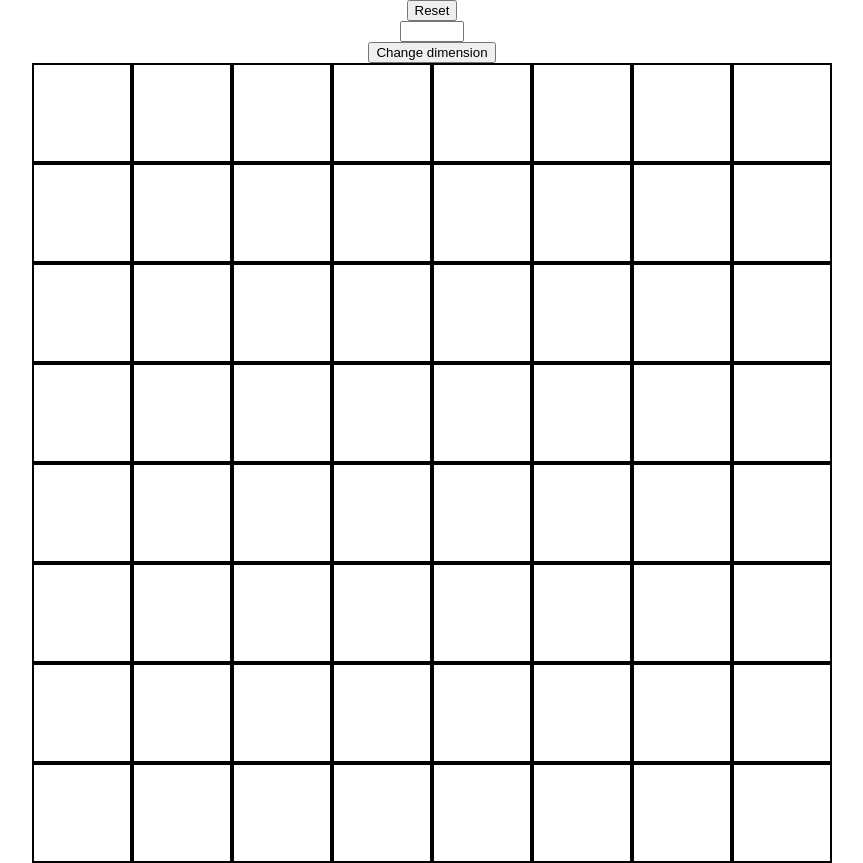
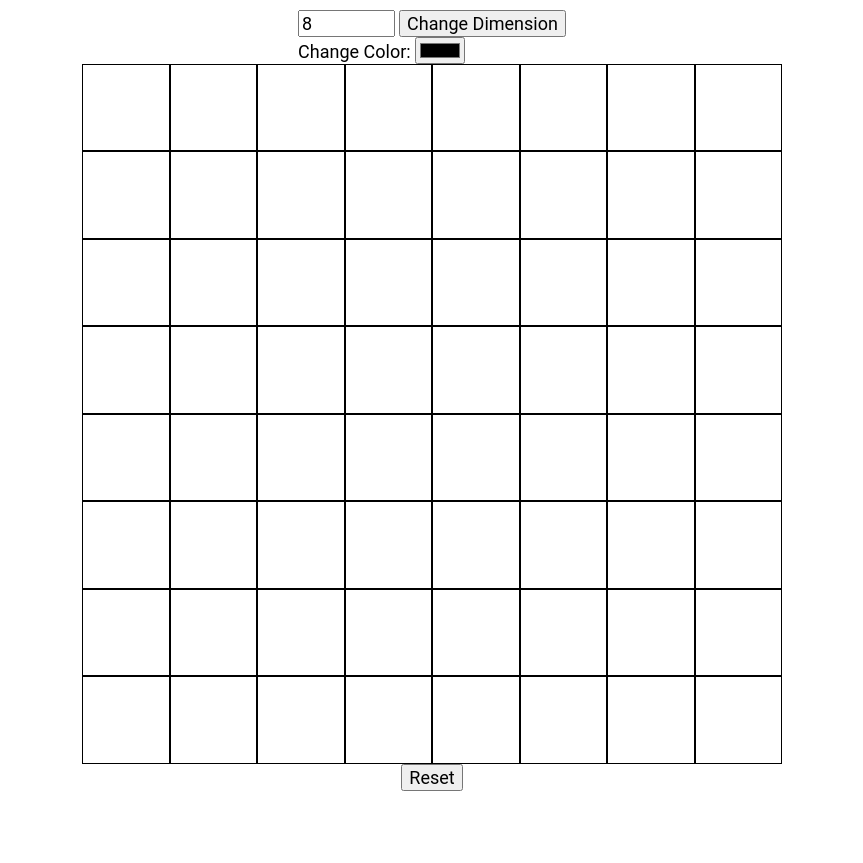
Before and after one commit to jawarbx/odin-etchasketch, a plain HTML site: page index.html in a window 1280 px wide. Shown: the whole page, without its empty margins (208-1071 px from the left). After the commit the page ends 800 px from the top, so only its background shows below. Drawn offline with Linux system fonts and the light colour scheme.

Commit message:
Added dimension picker and color picker

```diff
--- a/index.html
+++ b/index.html
@@ -11,14 +11,25 @@
 	</head>
 
 	<body>
-		<button id="reset-button">Reset</button>
+		<div class='options'>
 			<input
 								type='number'
 								id='dimension'
 								name='dimension'
+								value='8';
 								min='1'
 								max='100'>
-		<input type='Submit' value='Change dimension'>
+					<button id='dim-button'>Change Dimension</button>
+			<div class='color'>
+				Change Color:
+					<input
+							type='color'
+							id='single-color'
+							name='single-color'>
+
+			</div>
+		</div>
 				<div class=drawing-container></div>
+		<button id="reset-button">Reset</button>
 	</body>
 </html>
--- a/script.js
+++ b/script.js
@@ -1,10 +1,17 @@
 // Initialize drawing display variables
+let singleColorSelector = document.querySelector('#single-color');
+let color = 'black';
+let drawDim = 8;
+
+singleColorSelector.addEventListener('change', (e) => {
+	color = singleColorSelector.value;
+})
 const drawingDisplay = document.querySelector('.drawing-container');
 const drawingCell = document.createElement('div');
 let firstCell = drawingCell;
 firstCell.setAttribute('id', 'drawing-cell');
-firstCell.addEventListener('mousedown', (e) => {
-	firstCell.style.background = 'blue';
+firstCell.addEventListener('mouseover', () => {
+	firstCell.style.background = color;
 })
 drawingDisplay.appendChild(firstCell);
 
@@ -21,16 +28,17 @@ function drawDisplay(dim) {
 	drawingCell.style.background = 'white';
 	drawingDisplay.appendChild(drawingCell);
 	drawingDisplay.style.gridTemplateColumns = `repeat(${dim}, 1fr)`;
-	for (let i=0; i< (dim ** 2) - 1; i++) {
+	for (let i=0; i < (dim ** 2) - 1; i++) {
 		let nextCell = drawingCell.cloneNode(true);
-		nextCell.addEventListener('mousedown', (e) => {
-			nextCell.style.background = 'blue';
+		nextCell.addEventListener('mouseover', () => {
+			nextCell.style.background = color;
 		})
 		drawingDisplay.appendChild(nextCell);
 	}
 }
 
-drawDisplay(8);
+// Initial display
+drawDisplay(drawDim);
 
 //Reset display
 function displayReset() {
@@ -44,3 +52,11 @@ resetButton = document.querySelector('#reset-button');
 resetButton.addEventListener('click', () => displayReset());
 
 //Change dimensions
+dimensionSelector = document.querySelector('#dimension');
+let dimensionButton = document.querySelector('#dim-button');
+dimensionButton.addEventListener('click', () => {
+	if(dimensionSelector.value != drawDim) {
+		drawDim = dimensionSelector.value;
+		drawDisplay(drawDim);
+		}
+	});
--- a/style.css
+++ b/style.css
@@ -9,16 +9,24 @@ body {
 
 
 .drawing-container {
-	border: 10px ;
+	border: 1px ;
 	border-color: black;
-	height: 800px;
-	width: 800px;
+	height: 700px;
+	width: 700px;
 	display: grid;
 }
 
 #drawing-cell {
-	border: 2px solid;
+	border: 1px solid;
 	border-color: black;
 	background: white;
 
 }
+
+#dim-button,
+#reset-button,
+.color,
+#dimension {
+	font-family: Roboto, sans-serif;
+	font-size: 18px;
+}
```
Also changed, not shown: 1 other file. Lines whose indentation alone changed are shown as unchanged.
